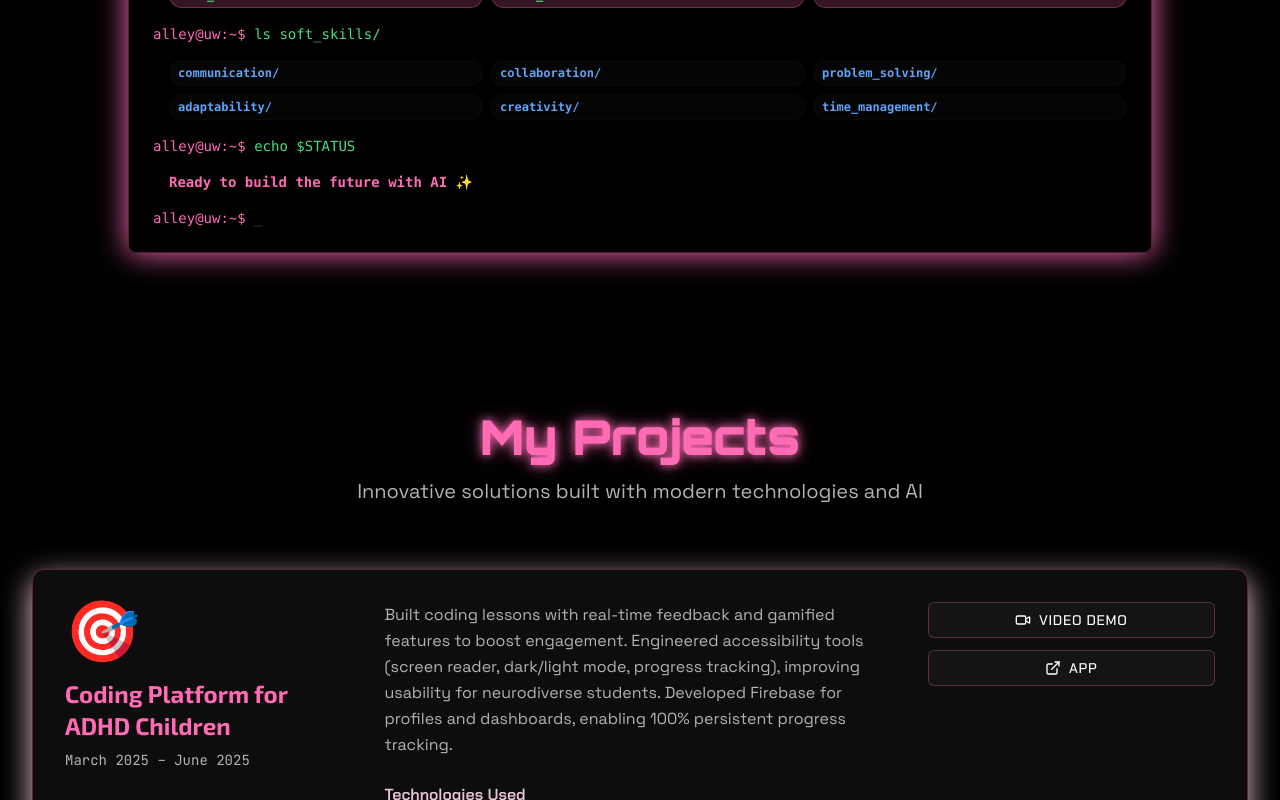
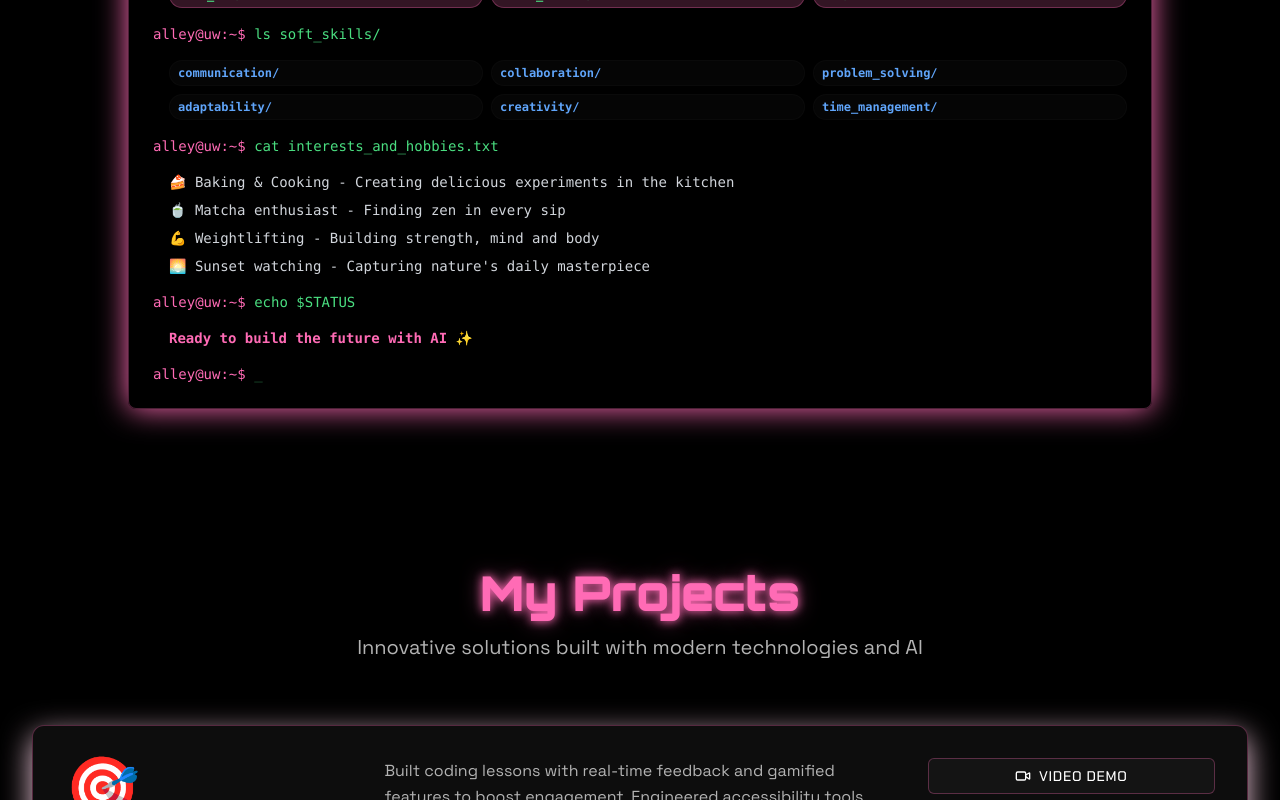
Before and after one commit to twu29/Portfolio, a React (Vite) app: page / in a window 1280 px wide. Shown: the part 1500-2300 px from the top of the page. Built offline with nearby package versions, Linux system fonts and the light colour scheme; the HTML template or start-up script is replaced by a standard one.

Commit message:
Add interests and hobbies section

```diff
--- a/src/components/About.tsx
+++ b/src/components/About.tsx
@@ -122,7 +122,18 @@ const About = () => {
                 </div>
               </div>
 
-              {/* Command 5 */}
+              {/* Command 5 - Interests & Hobbies */}
+              <div className="text-green-400 mt-6">
+                <span className="text-primary">alley@uw:~$</span> cat interests_and_hobbies.txt
+              </div>
+              <div className="text-gray-300 ml-4 space-y-2">
+                <p>🍰 Baking & Cooking - Creating delicious experiments in the kitchen</p>
+                <p>🍵 Matcha enthusiast - Finding zen in every sip</p>
+                <p>💪 Weightlifting - Building strength, mind and body</p>
+                <p>🌅 Sunset watching - Capturing nature's daily masterpiece</p>
+              </div>
+
+              {/* Command 6 */}
               <div className="text-green-400 mt-6">
                 <span className="text-primary">alley@uw:~$</span> echo $STATUS
               </div>
```
